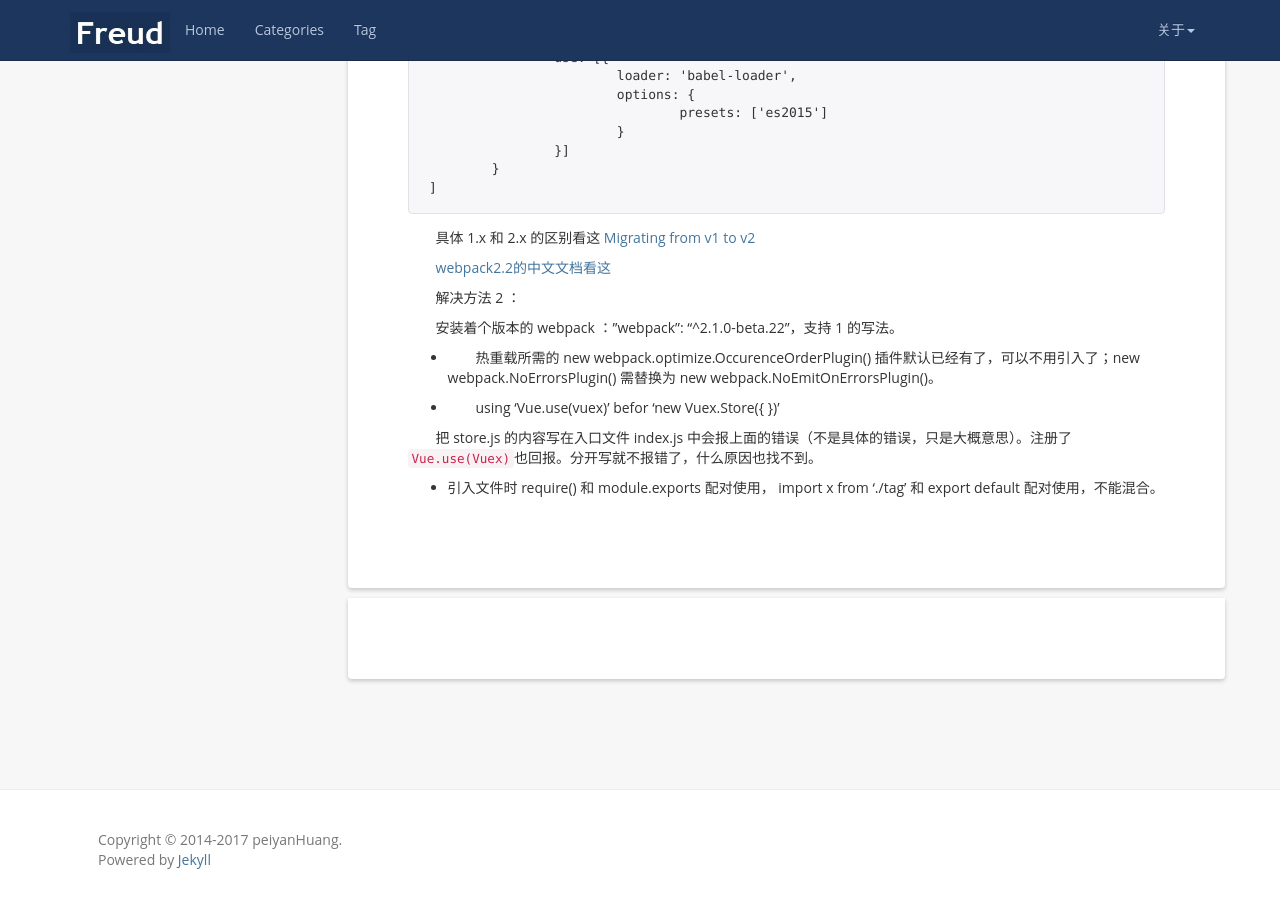
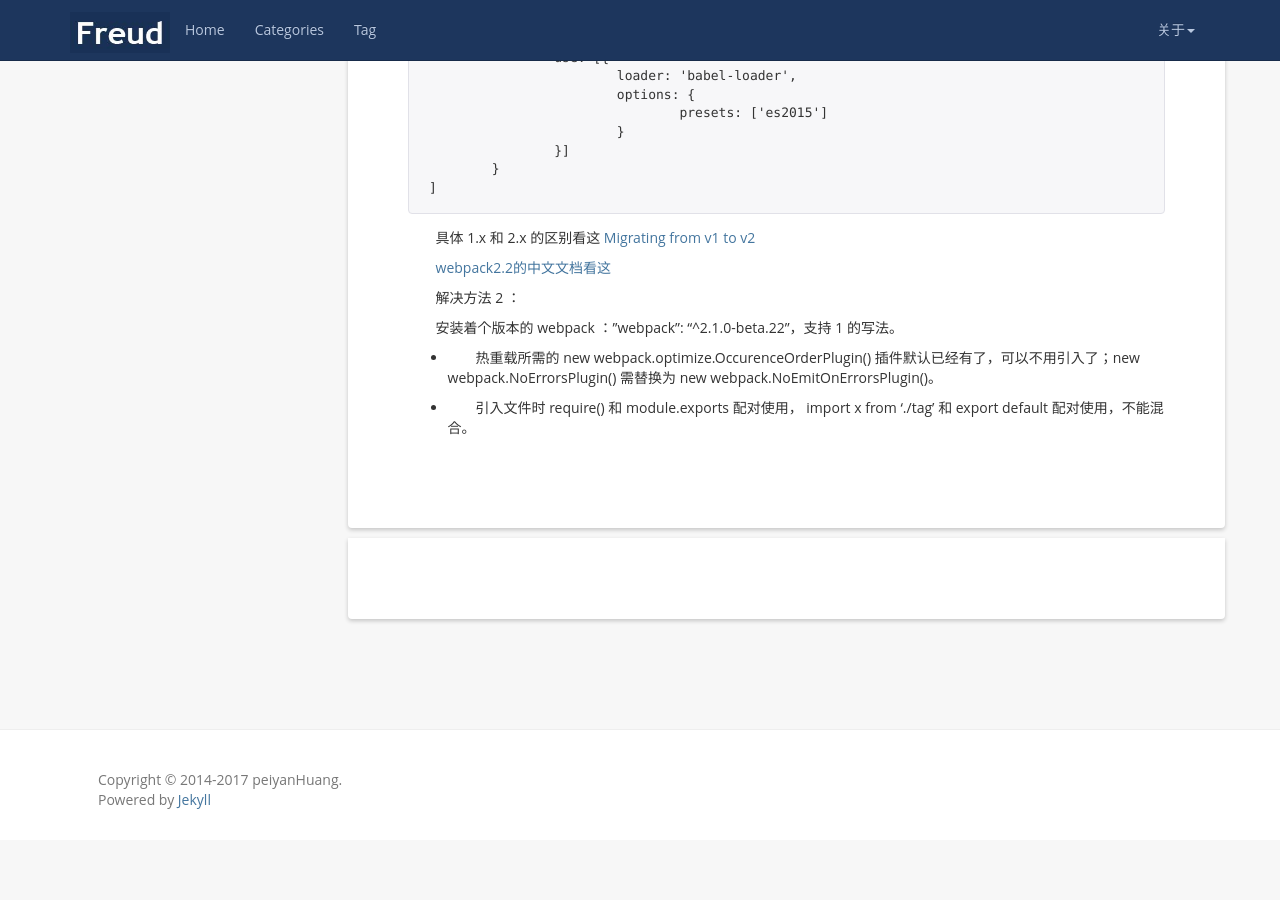
Before and after one commit to peiyanhuang/MyBlog, a Jekyll site: the page built from _posts/2017-03-31-vue-webpack-env.md, in a window 1280 px wide and 900 px high, scrolled down 6286 px. Built offline with Jekyll 4.4.1, drawn with Linux system fonts in a browser that asks for light colours; nearby versions of some CDN libraries; after the commit the page ends 7126 px from its top, so only the background shows below that.

```diff
--- a/_posts/2017-03-31-vue-webpack-env.md
+++ b/_posts/2017-03-31-vue-webpack-env.md
@@ -348,8 +348,4 @@
 
 -  热重载所需的 new webpack.optimize.OccurenceOrderPlugin() 插件默认已经有了，可以不用引入了；new webpack.NoErrorsPlugin() 需替换为 new webpack.NoEmitOnErrorsPlugin()。
 
-- using 'Vue.use(vuex)' befor 'new Vuex.Store({ })'
-
-把 store.js 的内容写在入口文件 index.js 中会报上面的错误（不是具体的错误，只是大概意思）。注册了`Vue.use(Vuex)`也回报。分开写就不报错了，什么原因也找不到。
-
 - 引入文件时 require() 和 module.exports 配对使用， import x from './tag' 和 export default 配对使用，不能混合。
```
